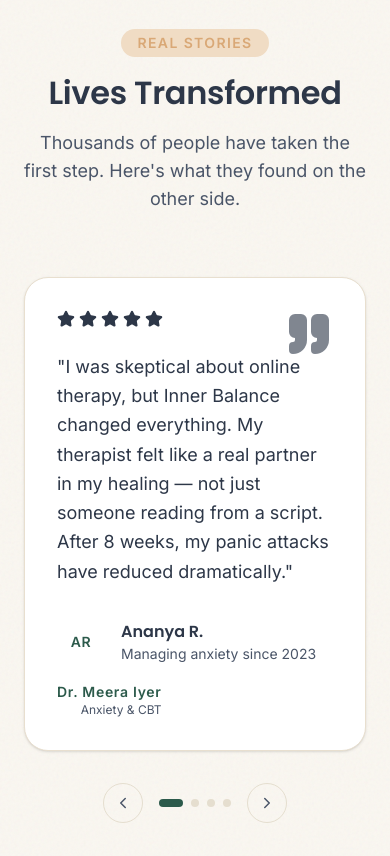
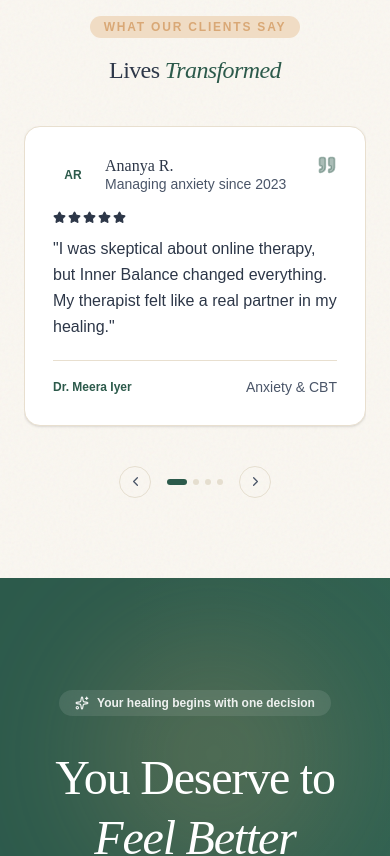
Before and after one commit to Kabita01-web/teletherapy-platform, a React (Vite) app in the folder client/: page / in a window 390 px wide. Shown: the part 7220-8076 px from the top of the page. Built offline with nearby package versions, Linux system fonts and the light colour scheme.

Commit message:
feat: Update testimonials component to incorporate smooth scrolling and dots for better user experience

```diff
--- a/client/src/components/landing/Testimonials.jsx
+++ b/client/src/components/landing/Testimonials.jsx
@@ -1,5 +1,13 @@
-import { useState } from 'react';
+import { useRef, useState, useEffect } from 'react';
+import { motion } from 'motion/react';
 import { Star, ChevronLeft, ChevronRight, Quote } from 'lucide-react';
+
+/**
+ * Same compact, restrained card design as the single-card version —
+ * small avatar, small corner quote mark, body-md quote text, shadow-sm —
+ * just laid out 3-up (2 on tablet, 1 on mobile) in a horizontally
+ * scrollable, snap-aligned row instead of one card at a time.
+ */
 
 const testimonials = [
   {
@@ -10,7 +18,7 @@ const testimonials = [
     avatarText: 'text-primary',
     rating: 5,
     quote:
-      'I was skeptical about online therapy, but Inner Balance changed everything. My therapist felt like a real partner in my healing — not just someone reading from a script. After 8 weeks, my panic attacks have reduced dramatically.',
+      'I was skeptical about online therapy, but Inner Balance changed everything. My therapist felt like a real partner in my healing.',
     therapist: 'Dr. Meera Iyer',
     specialty: 'Anxiety & CBT',
   },
@@ -22,7 +30,7 @@ const testimonials = [
     avatarText: 'text-on-secondary-container',
     rating: 5,
     quote:
-      'Losing my father was devastating. I found Inner Balance at my lowest, and my therapist guided me through grief in a way I never expected was possible. The convenience of connecting from home made it so much easier to show up consistently.',
+      'I found Inner Balance at my lowest, and my therapist guided me through grief in a way I never expected was possible.',
     therapist: 'Dr. Kavita Nair',
     specialty: 'Grief Counselling',
   },
@@ -34,7 +42,7 @@ const testimonials = [
     avatarText: 'text-deep-earth',
     rating: 5,
     quote:
-      "Our relationship was at a breaking point. After just 12 sessions with our Inner Balance therapist, we have the tools and language to actually hear each other. Best investment we've ever made in our marriage.",
+      "After 12 sessions with our Inner Balance therapist, we have the tools and language to actually hear each other.",
     therapist: 'Dr. Priya Sharma',
     specialty: 'Couples & Relationships',
   },
@@ -46,93 +54,123 @@ const testimonials = [
     avatarText: 'text-primary',
     rating: 5,
     quote:
-      "I was burning out fast and couldn't see a way forward. The matching process took 20 minutes and within a week I had my first session. My therapist helped me set boundaries I never thought I deserved. Genuinely life-changing.",
+      'The matching process took 20 minutes and within a week I had my first session — genuinely life-changing.',
     therapist: 'Dr. Anil Verma',
     specialty: 'Stress & Burnout',
   },
 ];
 
 export default function Testimonials() {
-  const [current, setCurrent] = useState(0);
-  const total = testimonials.length;
+  const trackRef = useRef(null);
+  const [active, setActive] = useState(0);
 
-  const prev = () => setCurrent((c) => (c - 1 + total) % total);
-  const next = () => setCurrent((c) => (c + 1) % total);
+  const scrollToCard = (index) => {
+    const track = trackRef.current;
+    const card = track?.children[index];
+    if (!card) return;
+    track.scrollTo({ left: card.offsetLeft - track.offsetLeft, behavior: 'smooth' });
+  };
 
-  const t = testimonials[current];
+  const scrollByCard = (direction) => {
+    const nextIndex = Math.min(Math.max(active + direction, 0), testimonials.length - 1);
+    scrollToCard(nextIndex);
+  };
+
+  // Keep the dots in sync when the person scrolls/drags manually.
+  useEffect(() => {
+    const track = trackRef.current;
+    if (!track) return;
+    const onScroll = () => {
+      let closest = 0;
+      let minDist = Infinity;
+      Array.from(track.children).forEach((card, i) => {
+        const dist = Math.abs(card.offsetLeft - track.offsetLeft - track.scrollLeft);
+        if (dist < minDist) {
+          minDist = dist;
+          closest = i;
+        }
+      });
+      setActive(closest);
+    };
+    track.addEventListener('scroll', onScroll, { passive: true });
+    return () => track.removeEventListener('scroll', onScroll);
+  }, []);
 
   return (
-    <section className="py-24 bg-surface-container-low bg-noise relative" id="testimonials">
-      <div className="max-w-[1280px] mx-auto px-6 md:px-16">
+    <section className="py-20 bg-surface-container-low bg-noise" id="testimonials">
+      <div className="max-w-[1280px] mx-auto px-6 md:px-16 text-center">
         {/* Header */}
-        <div className="text-center mb-16">
-          <span className="inline-block text-label-md font-label-md text-secondary bg-secondary-container px-4 py-1.5 rounded-full mb-4 uppercase tracking-widest">
-            Real Stories
+        <span className="inline-block text-label-sm font-['Plus_Jakarta_Sans',sans-serif] font-semibold text-secondary bg-secondary-container px-3.5 py-1 rounded-full mb-4 uppercase tracking-[0.15em]">
+          What Our Clients Say
         </span>
-          <h2 className="text-headline-lg font-headline-lg text-on-background mb-4">
-            Lives Transformed
+        <h2 className="text-headline-md font-['Fraunces',serif] font-medium text-on-background mb-10 tracking-tight">
+          Lives <span className="italic text-primary">Transformed</span>
         </h2>
-          <p className="text-body-lg font-body-lg text-text-muted max-w-2xl mx-auto">
-            Thousands of people have taken the first step. Here's what they found on the other side.
-          </p>
+
+        {/* Scrollable row */}
+        <motion.div
+          ref={trackRef}
+          className="flex gap-5 overflow-x-auto snap-x snap-mandatory scroll-smooth pb-2 text-left [scrollbar-width:none] [&::-webkit-scrollbar]:hidden"
+          initial={{ opacity: 0, y: 16 }}
+          whileInView={{ opacity: 1, y: 0 }}
+          viewport={{ once: true, amount: 0.3 }}
+          transition={{ duration: 0.5, ease: [0.16, 1, 0.3, 1] }}
+        >
+          {testimonials.map((t) => (
+            <div
+              key={t.name}
+              className="snap-start flex-none w-full sm:w-[calc(50%-10px)] lg:w-[calc(33.333%-14px)] bg-surface-container-lowest rounded-2xl p-7 shadow-sm border border-surface-variant"
+            >
+              <div className="flex items-start justify-between mb-4">
+                <div className="flex items-center gap-3">
+                  <div className={`w-10 h-10 flex-shrink-0 ${t.avatarBg} rounded-full flex items-center justify-center`}>
+                    <span className={`text-label-sm font-['Plus_Jakarta_Sans',sans-serif] font-bold ${t.avatarText}`}>{t.avatar}</span>
+                  </div>
+                  <div>
+                    <p className="text-body-md font-['Fraunces',serif] font-medium text-on-surface leading-tight">{t.name}</p>
+                    <p className="text-body-sm font-['Plus_Jakarta_Sans',sans-serif] text-text-muted leading-tight">{t.role}</p>
+                  </div>
+                </div>
+                <Quote size={20} className="text-primary/40 flex-shrink-0" fill="currentColor" />
               </div>
 
-        {/* Testimonial Card */}
-        <div className="max-w-3xl mx-auto">
-          <div className="bg-surface-container-lowest rounded-3xl p-8 md:p-12 shadow-sm border border-surface-variant relative">
-            {/* Quote icon */}
-            <Quote size={48} className="text-primary-fixed absolute top-8 right-8 opacity-60" fill="currentColor" />
-
-            {/* Stars */}
-            <div className="flex gap-1 mb-6">
+              <div className="flex gap-0.5 mb-3">
                 {Array.from({ length: t.rating }).map((_, i) => (
-                <Star key={i} size={18} fill="currentColor" className="text-tertiary-fixed-dim" />
+                  <Star key={i} size={13} fill="currentColor" className="text-tertiary-fixed-dim" />
                 ))}
               </div>
 
-            {/* Quote */}
-            <blockquote className="text-body-lg font-body-lg text-on-surface leading-relaxed mb-8 relative z-10">
+              <blockquote className="text-body-md font-['Plus_Jakarta_Sans',sans-serif] text-on-surface leading-relaxed mb-5 line-clamp-4">
                 "{t.quote}"
               </blockquote>
 
-            {/* Author */}
-            <div className="flex items-center justify-between flex-wrap gap-4">
-              <div className="flex items-center gap-4">
-                <div className={`w-12 h-12 ${t.avatarBg} rounded-full flex items-center justify-center`}>
-                  <span className={`text-label-md font-label-md font-bold ${t.avatarText}`}>{t.avatar}</span>
-                </div>
-                <div>
-                  <p className="text-headline-md font-headline-md text-on-surface text-base font-semibold">{t.name}</p>
-                  <p className="text-body-sm font-body-sm text-text-muted">{t.role}</p>
+              <div className="pt-4 border-t border-surface-variant flex items-center justify-between">
+                <p className="text-label-sm font-['Plus_Jakarta_Sans',sans-serif] font-semibold text-primary">{t.therapist}</p>
+                <p className="text-body-sm font-['Plus_Jakarta_Sans',sans-serif] text-text-muted">{t.specialty}</p>
               </div>
             </div>
-              <div className="text-right">
-                <p className="text-label-md font-label-md text-primary text-sm font-semibold">{t.therapist}</p>
-                <p className="text-body-sm font-body-sm text-text-muted text-xs">{t.specialty}</p>
-              </div>
-            </div>
-          </div>
+          ))}
+        </motion.div>
 
-          {/* Navigation */}
+        {/* Controls: arrow · dots · arrow */}
         <div className="flex items-center justify-center gap-4 mt-8">
           <button
             id="testimonials-prev-btn"
-              onClick={prev}
-              className="w-10 h-10 rounded-full border border-outline-variant flex items-center justify-center hover:bg-surface-container transition-colors"
+            onClick={() => scrollByCard(-1)}
+            className="w-8 h-8 rounded-full border border-outline-variant flex items-center justify-center hover:bg-surface-container transition-colors"
             aria-label="Previous testimonial"
           >
-              <ChevronLeft size={18} className="text-on-surface-variant" />
+            <ChevronLeft size={15} className="text-on-surface-variant" />
           </button>
 
-            {/* Dots */}
-            <div className="flex gap-2">
+          <div className="flex gap-1.5">
             {testimonials.map((_, i) => (
               <button
                 key={i}
                 id={`testimonials-dot-${i}`}
-                  onClick={() => setCurrent(i)}
-                  className={`w-2 h-2 rounded-full transition-all duration-300 ${
-                    i === current ? 'bg-primary w-6' : 'bg-outline-variant'
+                onClick={() => scrollToCard(i)}
+                className={`h-1.5 rounded-full transition-all duration-300 ${
+                  i === active ? 'bg-primary w-5' : 'bg-outline-variant w-1.5'
                 }`}
                 aria-label={`Go to testimonial ${i + 1}`}
               />
@@ -141,13 +179,12 @@ export default function Testimonials() {
 
           <button
             id="testimonials-next-btn"
-              onClick={next}
-              className="w-10 h-10 rounded-full border border-outline-variant flex items-center justify-center hover:bg-surface-container transition-colors"
+            onClick={() => scrollByCard(1)}
+            className="w-8 h-8 rounded-full border border-outline-variant flex items-center justify-center hover:bg-surface-container transition-colors"
             aria-label="Next testimonial"
           >
-              <ChevronRight size={18} className="text-on-surface-variant" />
+            <ChevronRight size={15} className="text-on-surface-variant" />
           </button>
-          </div>
         </div>
       </div>
     </section>
```
Lines whose indentation alone changed are shown as unchanged.
